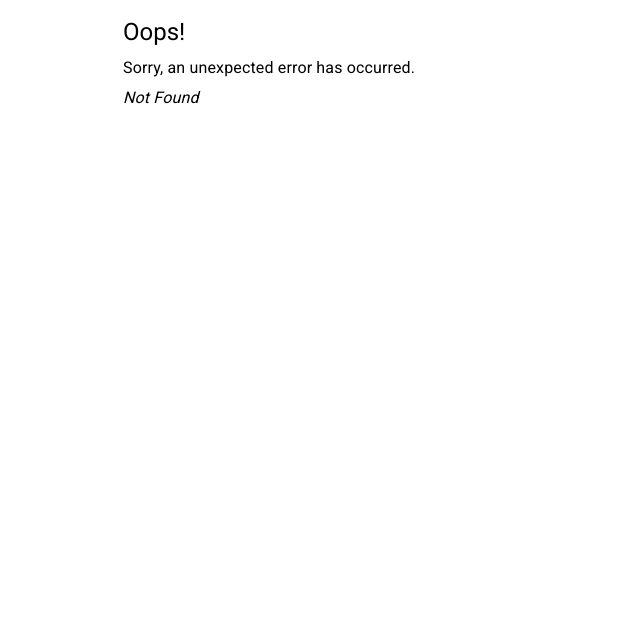
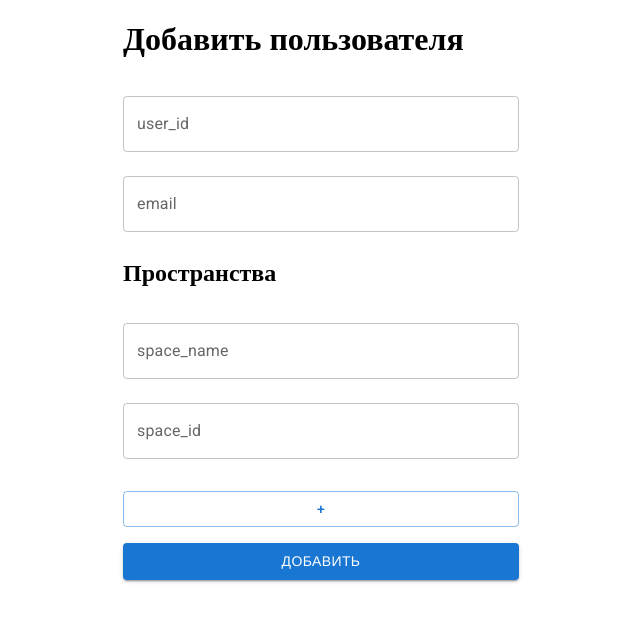
Before and after one commit to ivan-14-trifonov/rep2, a React (Create React App) app: page /user-add in a window 1280 px wide. Before the commit this address had no page. Shown: the top 622 px of the page, without its empty margins (319-959 px from the left). Built offline with nearby package versions, Linux system fonts and the light colour scheme; the HTML template or start-up script is replaced by a standard one; a web font is replaced by a local one.

Commit message:
Add page User-add

```diff
--- a/src/index.tsx
+++ b/src/index.tsx
@@ -14,6 +14,7 @@ import UserAddWork from "./pages/user-add-work";
 import UserEditWork from "./pages/user-edit-work";
 import UserAddPerform from "./pages/user-add-perform";
 import UserRights from "./pages/user-rights";
+import UserAdd from "./pages/user-add";
 import ErrorPage from "./pages/error-page";
 
 const router = createBrowserRouter([
@@ -58,6 +59,10 @@ const router = createBrowserRouter([
     path: "/user-rights",
     element: <UserRights/>,
   },
+  {
+    path: "/user-add",
+    element: <UserAdd/>,
+  },
 ]);
 
 const container = document.getElementById('root');
--- /dev/null
+++ b/src/pages/user-add.tsx
@@ -0,0 +1,113 @@
+import "../styles/user-add.css";
+
+import { useState } from "react";
+import { getAuth } from "firebase/auth";
+import { Container, TextField, Button } from "@mui/material";
+import { useNavigate } from "react-router-dom";
+
+export default function UserAdd() {
+  const auth = getAuth();
+  let navigate = useNavigate();
+
+  const user = auth.currentUser;
+  if (user == null) {
+    navigate("/login");
+  }
+
+  const [userId, setUserId] = useState("");
+  const [email, setEmail] = useState("");
+  const [spaces, setSpaces] = useState<{ name: string; id: string }[]>([{ name: "", id: "" }]);
+
+  const userAdd = () => {
+    alert("запущено");
+  };
+
+  const handleAddSpace = () => {
+    setSpaces([...spaces, { name: "", id: "" }]);
+  };
+
+  const handleSpaceChange = (index: number, field: "name" | "id", value: string) => {
+    const newSpaces = [...spaces];
+    newSpaces[index][field] = value;
+    setSpaces(newSpaces);
+  };
+
+  const handleRemoveSpace = (index: number) => {
+    if (spaces.length > 1) {
+      const newSpaces = spaces.filter((_, i) => i !== index);
+      setSpaces(newSpaces);
+    }
+  };
+
+  return (
+    <Container maxWidth="xs" sx={{ mt: 2 }}>
+      <h1>Добавить пользователя</h1>
+      <div className="userAddForm">
+        <TextField
+          label="user_id"
+          variant="outlined"
+          fullWidth
+          margin="normal"
+          value={userId}
+          onChange={(e) => setUserId(e.target.value)}
+        />
+        <TextField
+          label="email"
+          variant="outlined"
+          fullWidth
+          margin="normal"
+          value={email}
+          onChange={(e) => setEmail(e.target.value)}
+        />
+        <h2>Пространства</h2>
+        {spaces.map((space, index) => (
+          <div key={index} className="spaceFields">
+            <TextField
+              label="space_name"
+              variant="outlined"
+              fullWidth
+              margin="normal"
+              value={space.name}
+              onChange={(e) => handleSpaceChange(index, "name", e.target.value)}
+            />
+            <TextField
+              label="space_id"
+              variant="outlined"
+              fullWidth
+              margin="normal"
+              value={space.id}
+              onChange={(e) => handleSpaceChange(index, "id", e.target.value)}
+            />
+            {spaces.length > 1 && (
+              <Button
+                variant="outlined"
+                color="error"
+                onClick={() => handleRemoveSpace(index)}
+                sx={{ mt: 1 }}
+              >
+                −
+              </Button>
+            )}
+          </div>
+        ))}
+        <Button
+          variant="outlined"
+          color="primary"
+          onClick={handleAddSpace}
+          sx={{ mt: 1 }}
+        >
+          +
+        </Button>
+        <Button
+          variant="contained"
+          color="primary"
+          fullWidth
+          onClick={userAdd}
+          sx={{ mt: 2 }}
+        >
+          добавить
+        </Button>
+      </div>
+    </Container>
+  );
+}
--- a/src/pages/user.tsx
+++ b/src/pages/user.tsx
@@ -177,7 +177,7 @@ export default function User() {
   }, []);
 
   const addUser = () => {
-    // пустая функция
+    navigate("/user-add");
   }
 
   const [content, setContent] = useState<ReactNode>([]);
--- /dev/null
+++ b/src/styles/user-add.css
@@ -0,0 +1,8 @@
+.userAddForm {
+  display: flex;
+  flex-direction: column;
+}
+
+.spaceFields {
+  margin-bottom: 1em;
+}
```
